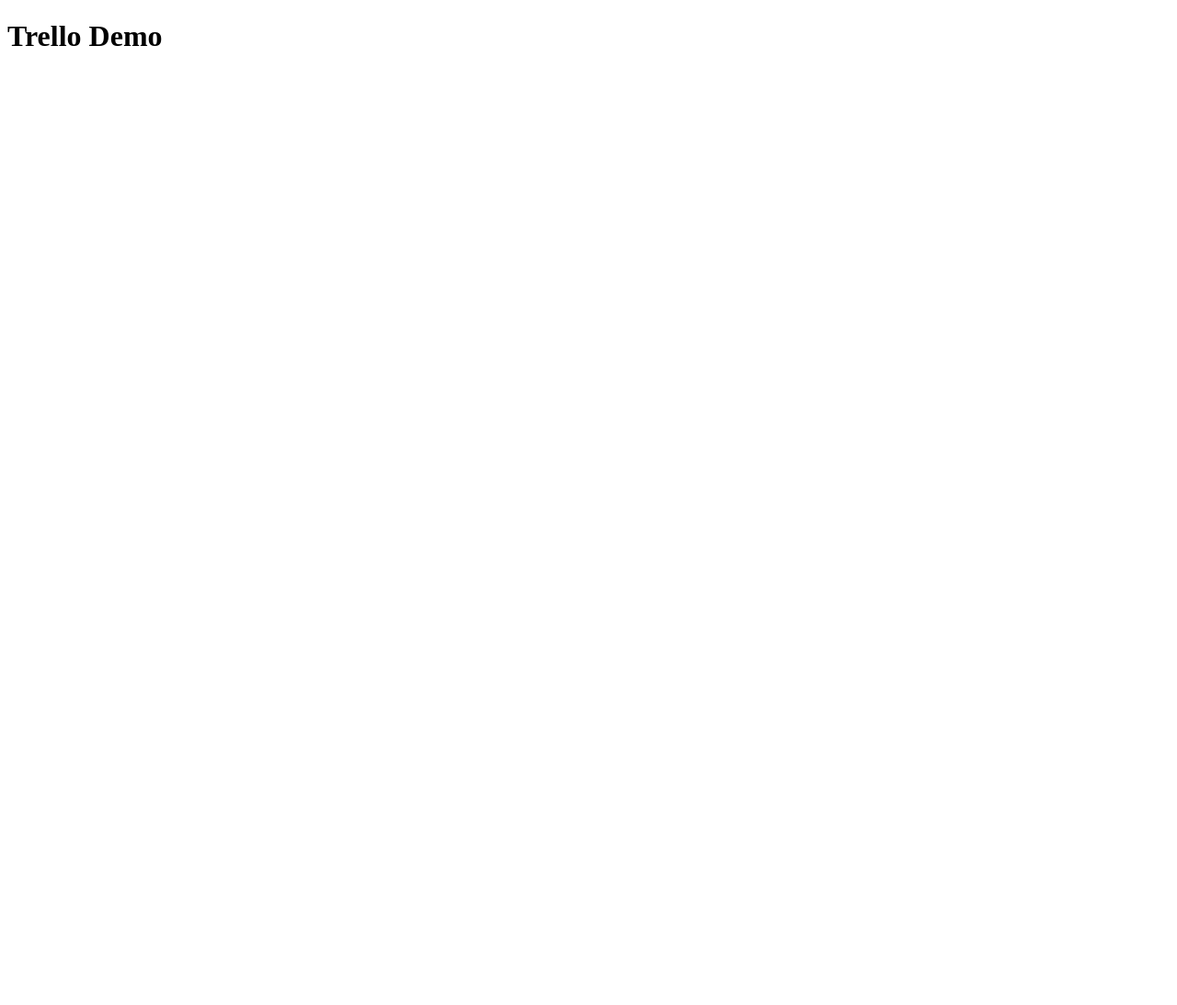
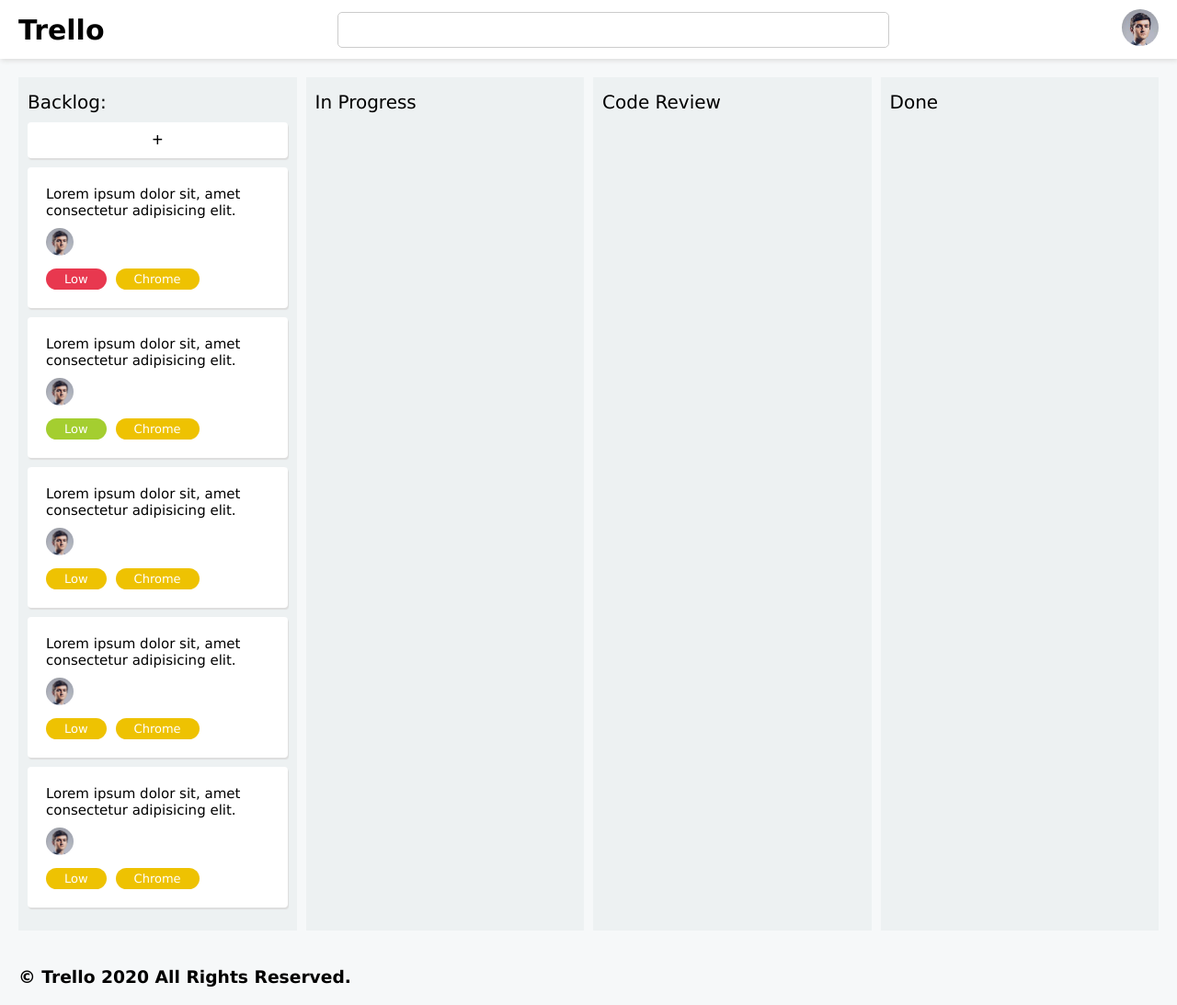
Before and after one commit to kamanikandan/trello-clone, a plain HTML site: page index.html in a window 1280 px wide. Shown: the whole page at 92% size. Before the commit the page ends 800 px from the top, so only its background shows below. Drawn offline with Linux system fonts and the light colour scheme.

Commit message:
Design completed

```diff
--- a/css/app.css
+++ b/css/app.css
@@ -0,0 +1,118 @@
+* {
+  margin: 0;
+  padding: 0;
+  box-sizing: border-box;
+}
+
+body {
+  font-family: Verdana, Geneva, Tahoma, sans-serif;
+  background-color: #f6f8f9;
+}
+
+.row {
+  padding: 20px;
+}
+
+.header {
+  padding: 10px 20px;
+  display: flex;
+  justify-content: space-between;
+  align-items: center;
+  background: #fff;
+  box-shadow: 1px 2px 5px #ddd;
+}
+
+.header h1 {
+  font-size: 30px;
+  cursor: pointer;
+}
+
+.search-container {
+  display: flex;
+}
+.search-container .form-control {
+  padding: 10px;
+  width: 600px;
+  outline: none;
+  border-radius: 5px;
+  border: 1px solid #ccc;
+  font-size: 15px;
+}
+
+.user-icon img {
+  width: 40px;
+  border-radius: 50%;
+}
+
+.grid {
+  display: grid;
+  grid-template-columns: repeat(4, 1fr);
+  grid-gap: 10px;
+}
+
+.grid-col {
+  padding: 15px 10px;
+  background-color: #edf1f2;
+}
+
+.grid-col h2 {
+  font-size: 20px;
+  font-weight: normal;
+}
+
+.grid-col .btn-add {
+  display: block;
+  width: 100%;
+  padding: 8px 0;
+  margin: 10px 0;
+  border: none;
+  outline: none;
+  border-radius: 4px;
+  background-color: #fff;
+  font-size: 20px;
+  font-weight: normal;
+  box-shadow: 1px 2px 1px #ddd;
+  cursor: pointer;
+}
+
+.card {
+  padding: 20px;
+  background-color: #fff;
+  border-radius: 4px;
+  box-shadow: 1px 2px 1px #ddd;
+  margin-bottom: 10px;
+}
+
+.card-title {
+  font-size: 15px;
+  font-weight: 200;
+}
+
+.card img {
+  width: 30px;
+  border-radius: 50%;
+  margin: 10px 0;
+}
+.card-tags {
+  display: flex;
+}
+
+.card-tags .tag {
+  display: inline-block;
+  padding: 4px 20px;
+  margin-right: 10px;
+  font-size: 13px;
+  color: #fff;
+  border-radius: 15px;
+  background: #eec202;
+  text-align: center;
+}
+.card-tags .tag.low-priority {
+  background: #a4ce30;
+}
+.card-tags .tag.medium-priority {
+  background: #eec202;
+}
+.card-tags .tag.high-priority {
+  background: #e8384f;
+}
--- a/index.html
+++ b/index.html
@@ -7,7 +7,89 @@
     <link rel="stylesheet" href="./css/app.css" />
   </head>
   <body>
-    <h1>Trello Demo</h1>
+    <header class="row header">
+      <div class="col">
+        <h1>Trello</h1>
+      </div>
+      <div class="col search-container">
+        <input type="text" class="form-control" name="search" id="search" />
+      </div>
+      <div class="col user-icon">
+        <img src="./img/1.jpg" alt="User image" />
+      </div>
+    </header>
+    <main>
+      <section class="row grid">
+        <div class="grid-col">
+          <h2>Backlog:</h2>
+          <button class="btn btn-add">+</button>
+          <div class="card-container">
+            <div class="card">
+              <h3 class="card-title">
+                Lorem ipsum dolor sit, amet consectetur adipisicing elit.
+              </h3>
+              <img src="./img/1.jpg" alt="User image" />
+              <div class="card-tags">
+                <span class="tag high-priority">Low</span>
+                <span class="tag browsers">Chrome</span>
+              </div>
+            </div>
+            <div class="card">
+              <h3 class="card-title">
+                Lorem ipsum dolor sit, amet consectetur adipisicing elit.
+              </h3>
+              <img src="./img/1.jpg" alt="User image" />
+              <div class="card-tags">
+                <span class="tag low-priority">Low</span>
+                <span class="tag browsers">Chrome</span>
+              </div>
+            </div>
+            <div class="card">
+              <h3 class="card-title">
+                Lorem ipsum dolor sit, amet consectetur adipisicing elit.
+              </h3>
+              <img src="./img/1.jpg" alt="User image" />
+              <div class="card-tags">
+                <span class="tag priority">Low</span>
+                <span class="tag browsers">Chrome</span>
+              </div>
+            </div>
+            <div class="card">
+              <h3 class="card-title">
+                Lorem ipsum dolor sit, amet consectetur adipisicing elit.
+              </h3>
+              <img src="./img/1.jpg" alt="User image" />
+              <div class="card-tags">
+                <span class="tag priority">Low</span>
+                <span class="tag browsers">Chrome</span>
+              </div>
+            </div>
+            <div class="card">
+              <h3 class="card-title">
+                Lorem ipsum dolor sit, amet consectetur adipisicing elit.
+              </h3>
+              <img src="./img/1.jpg" alt="User image" />
+              <div class="card-tags">
+                <span class="tag priority">Low</span>
+                <span class="tag browsers">Chrome</span>
+              </div>
+            </div>
+          </div>
+        </div>
+        <div class="grid-col">
+          <h2>In Progress</h2>
+        </div>
+        <div class="grid-col">
+          <h2>Code Review</h2>
+        </div>
+        <div class="grid-col">
+          <h2>Done</h2>
+        </div>
+      </section>
+    </main>
+    <footer class="row">
+      <h3>&copy; Trello 2020 All Rights Reserved.</h3>
+    </footer>
 
     <script src="./js/app.js"></script>
   </body>
```
Also changed, not shown: data/db.json (added, +74 -0 lines), demo.html (+1 -0 lines), img/1.jpg (added), img/29.jpg (added), img/75.jpg (added).
